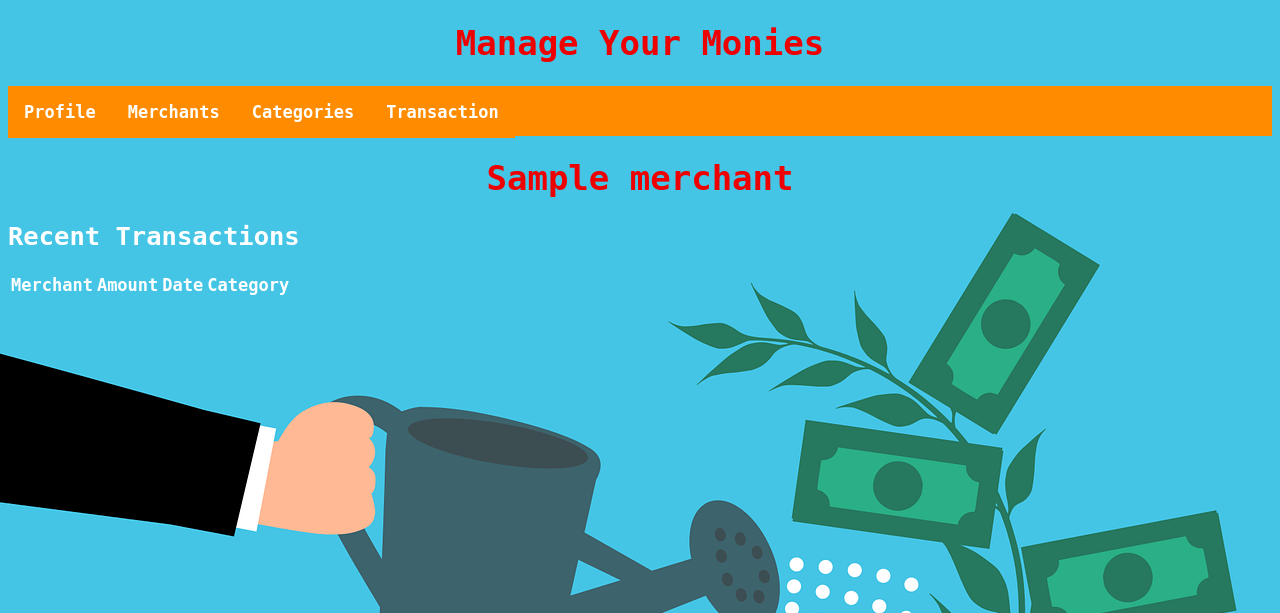
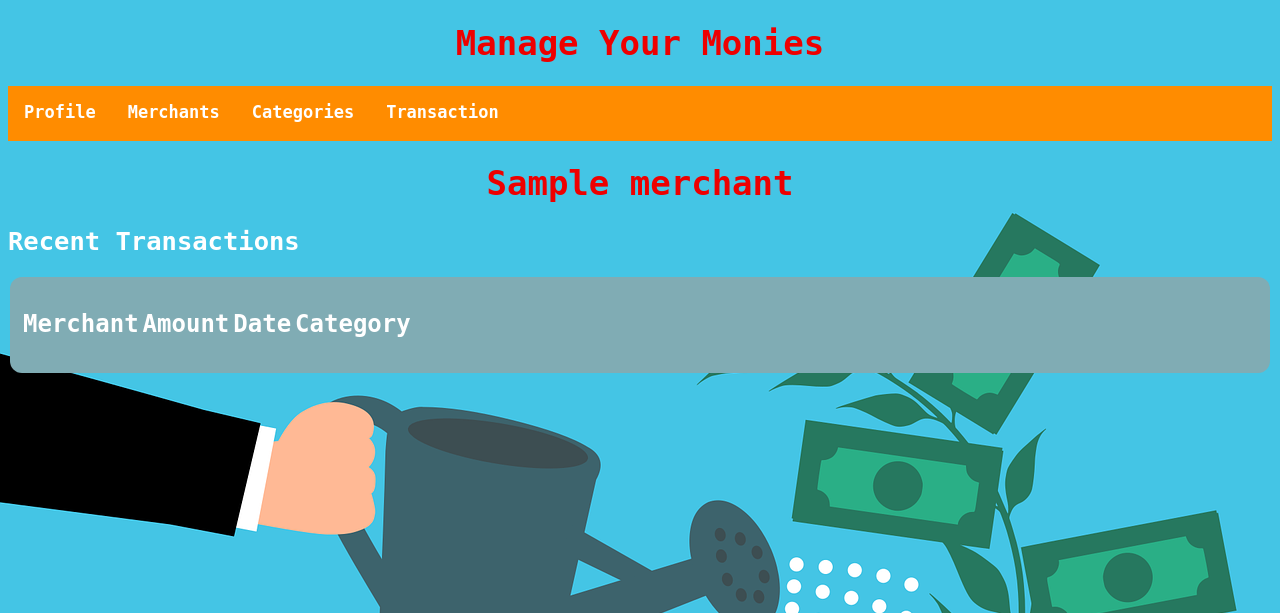
Before and after one commit to CodeCharlieCode/Manage-Your-Monies, a Flask app: page /merchants/1 in a window 1280 px wide. Shown: the top 613 px of the page. Run offline with Flask 2, Linux system fonts and the light colour scheme; a database or web service that is not in the repository returns one stand-in record (values such as "Sample title"); lists and menus that the app fills with data are empty; some libraries are stand-ins or nearby versions.

Commit message:
Added more css and styled both the transactions.new html and merchants.show html

```diff
--- a/static/css/style.css
+++ b/static/css/style.css
@@ -5,13 +5,14 @@ body.home{
     background-size: cover;
 
   }
-body.transactions-background{
-  background-color: aquamarine;
-  background-size: cover;
-}
 .profile-info ul li{
   list-style: none;
 
+}
+
+.new-transaction{
+  margin-right: 20px;
+  padding: 20px;
 }
 
 input[type=text], select, textarea {
@@ -114,6 +115,19 @@ input[type=float], select, textarea {
 
 }
 
+.merchants-data{
+  border-radius: 12px;
+  color: rgb(255, 255, 255);
+  padding: 10px;
+  text-align: center;
+  text-decoration: none;
+  display: flex;
+  font-size: 16px;
+  margin: 4px 2px;
+  cursor: pointer;
+  background-color: rgb(128, 172, 180);
+}
+
 .category-table{
   display:flex ;
   flex-direction: row;
@@ -190,7 +204,7 @@ nav ul {
   list-style: none;
   margin: 0;
   padding-left: 0;
-  height: 50px
+  height: 55px
 }
 
 nav li {
--- a/templates/merchants/show.html
+++ b/templates/merchants/show.html
@@ -5,19 +5,19 @@
 
 <h2> Recent Transactions</h2>
 
-<table>
+<table class="merchants-data">
     <tr>
-        <th>Merchant</th>
-        <th>Amount</th>
-        <th>Date</th>
-        <th>Category</th>
+        <th><h2>Merchant</h2></th>
+        <th><h2>Amount</h2></th>
+        <th><h2>Date</h2></th>
+        <th><h2>Category</h2></th>
     </tr>
     {% for transaction in transactions %}
     <tr>
         {% if transaction.merchant.name == merchant.name %}
             <td> {{ transaction.merchant.name }}</td>
             <td> {{ transaction.amount }}</td>
-            <td> {{ transaction.date.strftime("%x") }}</td>
+            <td> {{ transaction.date.strftime("%a, %d,%b, %Y") }}</td>
             <td> {{ transaction.category.name }}</td>
         {% endif %}
     </tr>
--- a/templates/transactions/new.html
+++ b/templates/transactions/new.html
@@ -2,6 +2,7 @@
 
 {% block content %}
 
+<div class="new-transaction">
     <form action="/transactions" method="post">
     <div class="merchants-new">
         <label for="merchant">Merchant</label>
@@ -28,7 +29,7 @@
 
     <div>
         <label for="description">Description</label>
-      <input type="text" id="description" name="description" placeholder='"Weekly Shop"'>
+        <input type="text" id="description" name="description" maxlength="35" placeholder='"Weekly Shop"'>
     </div>
 
     <div>
@@ -39,5 +40,6 @@
     <button type="submit">Add Transaction</button>
 
     </form>
+</div>
 
 {% endblock %}
```
Lines whose indentation alone changed are shown as unchanged.
